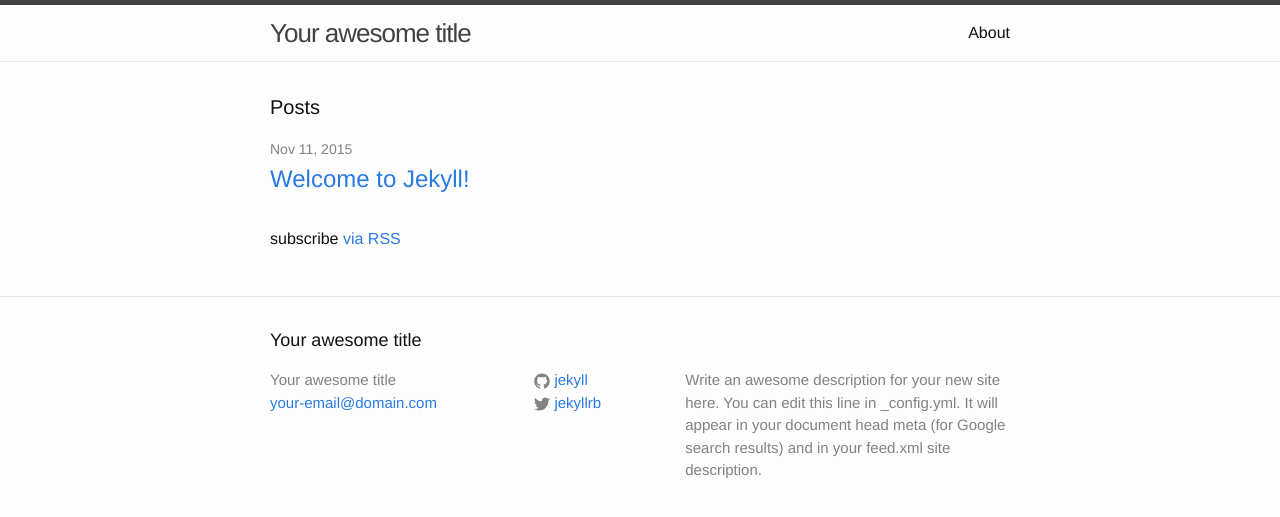
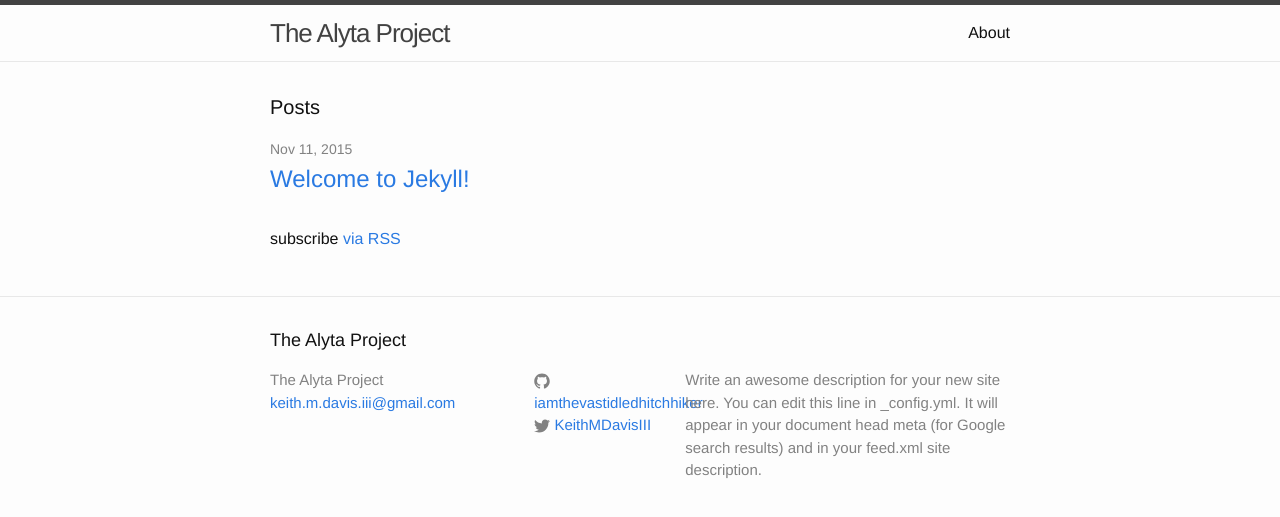
Before and after one commit to iamthevastidledhitchhiker/iamthevastidledhitchhiker.github.io, a Jekyll site: the page built from index.html, in a window 1280 px wide. Shown: the top 517 px of the page. Built offline with Jekyll 4.4.1, drawn with Linux system fonts in a browser that asks for light colours.

Commit message:
Updated description
Title, email, usernames

```diff
--- a/_config.yml
+++ b/_config.yml
@@ -6,16 +6,16 @@
 # 'jekyll serve'. If you change this file, please restart the server process.
 
 # Site settings
-title: Your awesome title
-email: your-email@domain.com
+title: The Alyta Project
+email: keith.m.davis.iii@gmail.com
 description: > # this means to ignore newlines until "baseurl:"
   Write an awesome description for your new site here. You can edit this
   line in _config.yml. It will appear in your document head meta (for
   Google search results) and in your feed.xml site description.
 baseurl: "" # the subpath of your site, e.g. /blog
 url: "http://yourdomain.com" # the base hostname & protocol for your site
-twitter_username: jekyllrb
-github_username:  jekyll
+twitter_username: KeithMDavisIII
+github_username:  iamthevastidledhitchhiker
 
 # Build settings
 markdown: kramdown
```
